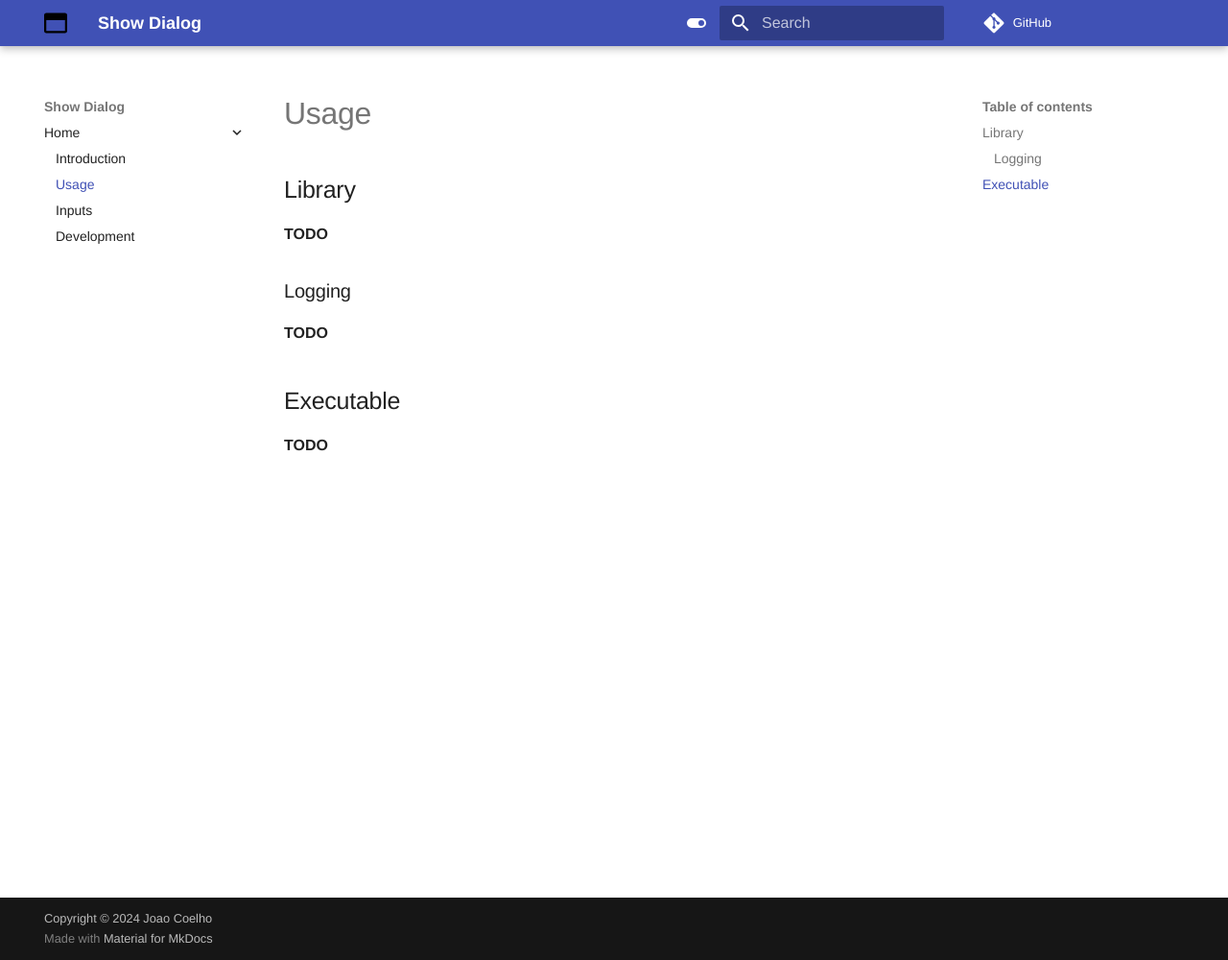
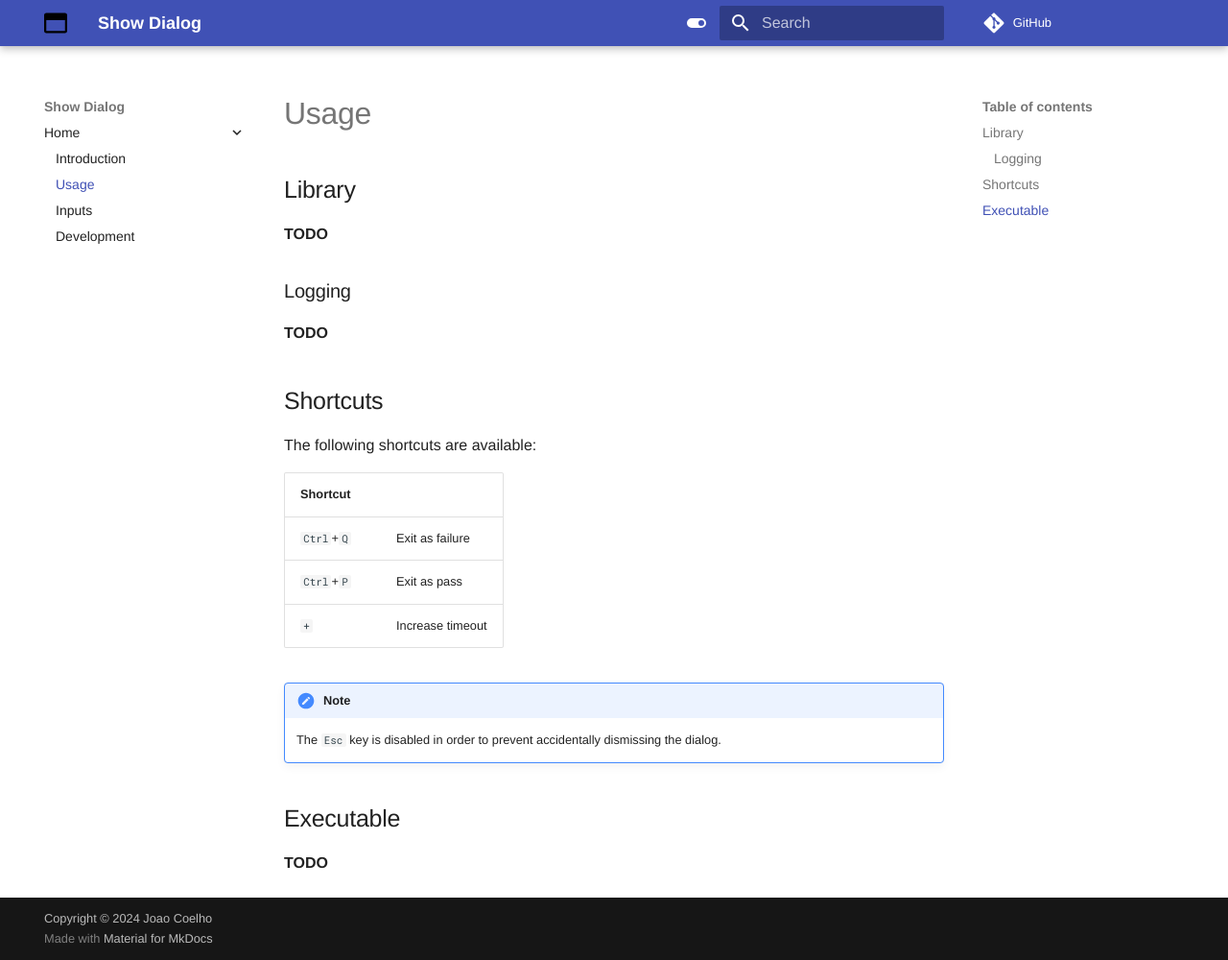
Before and after one commit to joaonc/show_dialog, an MkDocs documentation site: the page built from docs/usage.md, in a window 1280 px wide and 1000 px high. Shown: the whole window at 96% size. Built offline with MkDocs 1.6.1 and Material for MkDocs 9.7.7, drawn with Linux system fonts in a browser that asks for light colours; comment, search, counter and statistics services are not loaded.

Commit message:
Timeout shortcut (#47)

```diff
--- a/docs/usage.md
+++ b/docs/usage.md
@@ -5,5 +5,18 @@
 ### Logging
 **TODO**
 
+## Shortcuts
+The following shortcuts are available:
+
+| Shortcut   |                  |
+|------------|------------------|
+| `Ctrl`+`Q` | Exit as failure  |
+| `Ctrl`+`P` | Exit as pass     |
+| `+`        | Increase timeout |
+
+!!! Note
+
+    The `Esc` key is disabled in order to prevent accidentally dismissing the dialog.
+
 ## Executable
 **TODO**
--- a/mkdocs.yml
+++ b/mkdocs.yml
@@ -42,7 +42,7 @@ markdown_extensions:
   - pymdownx.emoji:
       emoji_index: !!python/name:material.extensions.emoji.twemoji  # https://emojipedia.org/twitter/
       emoji_generator: !!python/name:material.extensions.emoji.to_svg
-  - tables
+  - tables                      # Create tables in Markdown by using a simple syntax
   - mdx_truly_sane_lists        # 2-space indented nested lists
   - attr_list                   # More functionality for images (align, lazy load, etc.)
   - md_in_html                  # MD/HTML interop. Also helps with images (caption, center alignment)
--- a/pyproject.toml
+++ b/pyproject.toml
@@ -51,7 +51,7 @@ build-backend = 'flit_core.buildapi'
 
 [project]
 name = 'qt-show-dialog'
-version = '0.3.3'
+version = '0.3.4'
 description = 'Easily show a dialog window for miscellaneous purposes.'
 readme = 'README.md'
 authors = [{name = 'Joao Coelho'}]
--- a/src/show_dialog/__init__.py
+++ b/src/show_dialog/__init__.py
@@ -3,7 +3,7 @@ from .main import main, show_dialog
 from .style import Style
 from .ui.show_dialog import ShowDialog
 
-__version__ = '0.3.3'
+__version__ = '0.3.4'
 
 __all__ = [
     'DataFileType',
```
Also changed, not shown: 1 other file.
